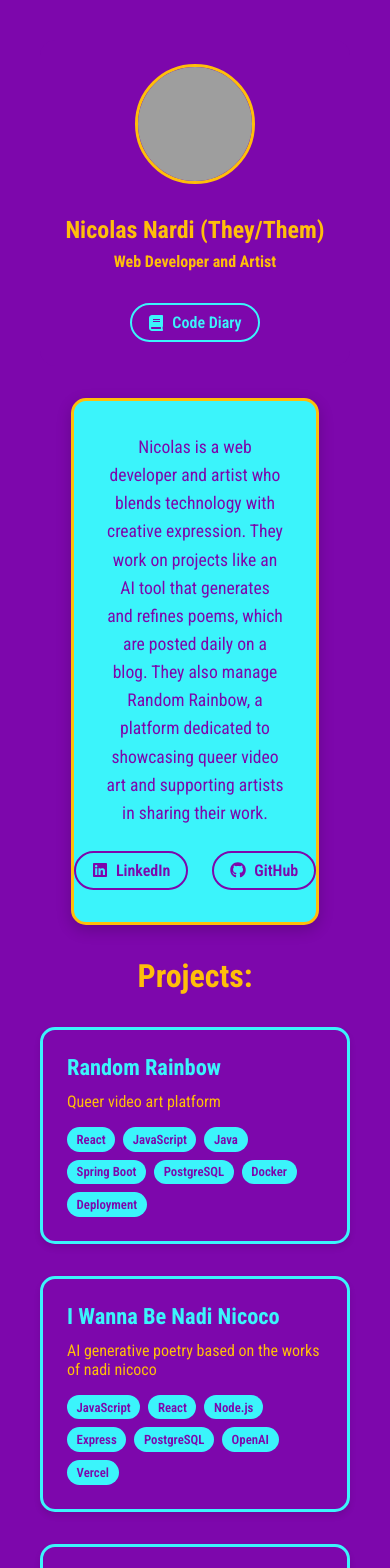
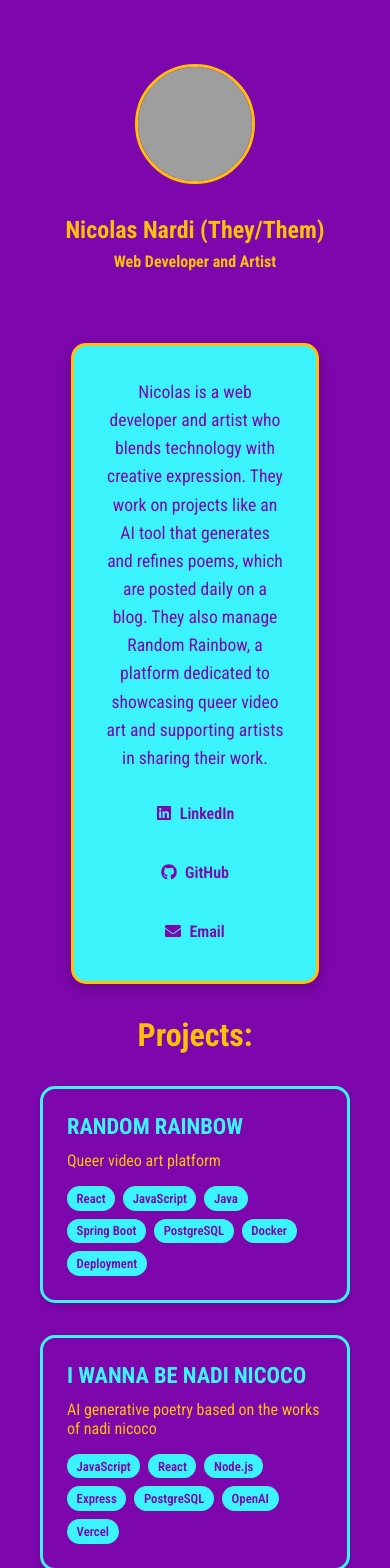
Before and after one commit to nicolasnardi404/nicolas_nardi_portfolio, a Next.js app: page / in a window 390 px wide. Shown: the top 1568 px of the page. Built offline with nearby package versions, Linux system fonts and the light colour scheme; grey boxes are pictures that could not be loaded.

Commit message:
responsive design

```diff
--- a/src/app/components/Projects.js
+++ b/src/app/components/Projects.js
@@ -1,7 +1,7 @@
 "use client"; // Ensure this is at the very top of the file
 
 import React, { useState, useRef } from "react";
-import styles from "../styles/Projects.module.css";
+import styles from "../styles/projects.module.css";
 import ProjectCard from "./ProjectCard";
 import ProjectDetails from "./ProjectDetails";
 import {
@@ -11,6 +11,7 @@ import {
   FaChevronRight,
   FaPencilAlt,
   FaBook,
+  FaEnvelope,
 } from "react-icons/fa";
 import Image from "next/image";
 import Link from "next/link";
@@ -18,11 +19,12 @@ import Link from "next/link";
 const Projects = () => {
   const [selectedProjectIndex, setSelectedProjectIndex] = useState(null);
   const projectDetailsRef = useRef(null);
+  const [showEmail, setShowEmail] = useState(false);
 
   const projects = [
     {
       id: 1,
-      title: "Random Rainbow",
+      title: "RANDOM RAINBOW",
       description: "Queer video art platform",
       imageName: "/images/randomrainbow.png",
       tags: [
@@ -41,7 +43,7 @@ const Projects = () => {
     },
     {
       id: 2,
-      title: "I Wanna Be Nadi Nicoco",
+      title: "I WANNA BE NADI NICOCO",
       description: "AI generative poetry based on the works of nadi nicoco",
       imageName: "/images/iwannabenadinicoco.png",
       tags: [
@@ -129,6 +131,12 @@ const Projects = () => {
           >
             <FaGithub /> GitHub
           </a>
+          <button
+            onClick={() => setShowEmail(!showEmail)}
+            className={styles.socialLink}
+          >
+            <FaEnvelope /> {showEmail ? "nicolasnardi404@gmail.com" : "Email"}
+          </button>
         </div>
       </div>
       <h1 className={styles.projectsTitle}>Projects:</h1>
--- a/src/app/diary/page.js
+++ b/src/app/diary/page.js
@@ -6,7 +6,7 @@ import styles from "../styles/diary.module.css";
 import Link from "next/link";
 import { FaEdit, FaTrash } from "react-icons/fa";
 import DiaryEntryForm from "../components/DiaryEntryForm";
-import { formatText } from "../utils/formatText";
+import { formatText } from "../Utils/formatText";
 
 export default function Diary() {
   const [entries, setEntries] = useState([]);
--- a/src/app/page.js
+++ b/src/app/page.js
@@ -5,7 +5,6 @@ import Image from "next/image";
 // import styles from "./styles/publicDiary.module.css";
 import styles from "./styles/projects.module.css";
 import "./styles/App.css";
-import "./styles/Projects.css";
 import "./styles/ProjectCard.module.css";
 import { FaPencilAlt, FaBook } from "react-icons/fa"; // Import icons
 import Projects from "./components/Projects";
@@ -34,7 +33,7 @@ export default function Home() {
           <h1 className={styles.title}>Nicolas Nardi (They/Them)</h1>
           <h3 className={styles.subtitle}>Web Developer and Artist</h3>
 
-          <nav className={styles.nav}>
+          {/* <nav className={styles.nav}>
             {isLoggedIn && (
               <Link href="/diary" className={styles.navLink}>
                 <FaPencilAlt className={styles.icon} />
@@ -45,7 +44,7 @@ export default function Home() {
               <FaBook className={styles.icon} />
               Code Diary
             </Link>
-          </nav>
+          </nav> */}
         </div>
       </header>
       <main className={styles.main}>
--- a/src/app/styles/ProjectDetails.module.css
+++ b/src/app/styles/ProjectDetails.module.css
@@ -68,16 +68,33 @@
 
 .projectImage {
   width: 100%;
-  height: 300px;
+  max-height: 300px;
   overflow: hidden;
   border-radius: 10px;
   margin-bottom: 1.5rem;
+  position: relative;
+  aspect-ratio: 16 / 9;
 }
 
 .projectImage img {
   width: 100%;
   height: 100%;
   object-fit: cover;
+  position: absolute;
+  top: 0;
+  left: 0;
+}
+
+@media (max-width: 768px) {
+  .projectImage {
+    max-height: 200px;
+  }
+}
+
+@media (max-width: 480px) {
+  .projectImage {
+    max-height: 150px;
+  }
 }
 
 .tags {
--- a/src/app/styles/Projects.css
+++ /dev/null
@@ -1,78 +0,0 @@
-/* color pallete
-Black - #1B1B1E
-Blue-Ocean - #1C6E8C
-White Smoke - #EFF1ED
-Orange - #F3A712
-Purple - #783F8E
- */
-.profile-img{
-    width:100px;
-    height:100px;
-    border-radius: 50%;
-    display: flex;
-    margin: 0 auto;
-    border: 2px solid #F3A712;
-}
-.projects-section {
-    padding: 2rem;
-  }
-  .projects-section h1{
-    margin: 10px auto;
-    text-align: center;
-  }
-
-  .projects-container {
-    display: flex;
-    flex-wrap: wrap;
-    gap: 2rem;
-    justify-content: center; /* Center the cards horizontally */
-  }
-
-  /* Styling for individual project cards */
-  .project-card {
-    background-color: var(--deep-purple);
-    border: 3px solid var(--neon-cyan);
-    border-radius: 8px;
-    padding: 1rem;
-    box-shadow: 0 2px 4px rgba(0, 0, 0, 0.1);
-    transition: transform 0.3s, box-shadow 0.3s;
-  }
-
-  .project-card:hover {
-    transform: translateY(-5px);
-    box-shadow: 0 4px 8px rgba(0, 0, 0, 0.2);
-  }
-
-  .project-card.large {
-    flex-basis: 300px; /* Larger cards */
-  }
-
-  .project-card.small {
-    flex-basis: 200px; /* Smaller cards */
-  }
-
-  .section-title {
-    margin-bottom: 1rem;
-  }
-
-  .social-links {
-    display: flex;
-    justify-content: center;
-    gap: 1rem;
-    margin-bottom: 2rem;
-  }
-
-  .social-links a {
-    color: var(--neon-cyan);
-    text-decoration: none;
-    font-weight: bold;
-    padding: 0.5rem 1rem;
-    border: 2px solid var(--neon-cyan);
-    border-radius: 20px;
-    transition: all 0.3s ease;
-  }
-
-  .social-links a:hover {
-    background-color: var(--neon-cyan);
-    color: var(--deep-purple);
-  }
--- a/src/app/styles/projects.module.css
+++ b/src/app/styles/projects.module.css
@@ -88,6 +88,16 @@
   .nav {
     margin-top: 1rem;
   }
+
+  .socialLinks {
+    flex-direction: column;
+    align-items: center;
+  }
+
+  .socialLink {
+    width: 100%;
+    max-width: 200px; /* Limit the maximum width on small screens */
+  }
 }
 
 @media (max-width: 480px) {
@@ -141,6 +151,7 @@
     width: 100%;
     max-width: 500px; /* Increased max-width for larger cards */
     justify-self: center; /* Center the card within its grid cell */
+    background-color: red;
   }
 
   .project-card:hover {
@@ -226,22 +237,41 @@
   }
 
   .socialLink {
-    display: flex;
+    display: inline-flex;
     align-items: center;
-    gap: 0.5rem;
+    padding: 0.5rem 1rem;
+    background-color: var(--neon-cyan);
+    border: none;
+    border-radius: 25px;
     color: var(--deep-purple);
     text-decoration: none;
+    font-size: 1rem;
     font-weight: 600;
-    padding: 0.5rem 1rem;
-    border: 2px solid var(--deep-purple);
-    border-radius: 25px;
+    cursor: pointer;
     transition: all 0.3s ease;
+    min-width: 120px; /* Ensure a minimum width for consistency */
+    justify-content: center; /* Center the text and icon */
   }
 
   .socialLink:hover {
-    background-color: var(--deep-purple);
-    color: var(--neon-cyan);
-    transform: scale(1.05);
+    background-color: var(--sunny-yellow);
+  }
+
+  .socialLink svg {
+    margin-right: 0.5rem;
+  }
+
+  /* Ensure button behaves like a link */
+  button.socialLink {
+    font-family: inherit;
+    background-color: var(--neon-cyan);
+    color: var(--deep-purple);
+    border: none;
+    outline: none;
+  }
+
+  button.socialLink:hover {
+    background-color: var(--sunny-yellow);
   }
 
   .projectsContainer {
```
